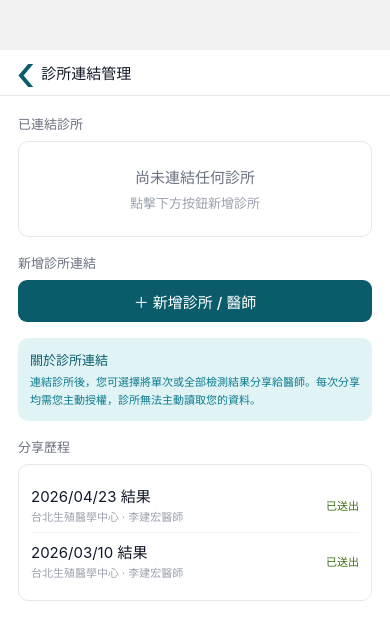
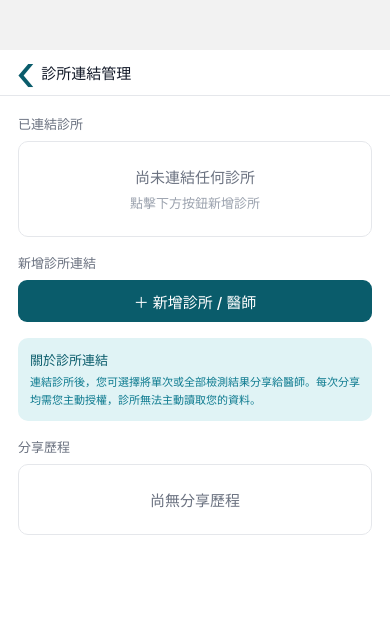
Before and after one commit to sweet2000820-cloud/Fertiscan, a React Native app: screen /ClinicList in a window 390 px wide. Shown: the top 640 px of the page. Built offline with nearby package versions, Linux system fonts and the light colour scheme.

Commit message:
Day 10: Camera masks, share history dynamic, navigation fix

```diff
--- a/src/screens/CamCaptureScreen.tsx
+++ b/src/screens/CamCaptureScreen.tsx
@@ -8,9 +8,7 @@ export default function CamCaptureScreen({ navigation }: any) {
   const [captured, setCaptured] = useState(false)
   const cameraRef = useRef<CameraView>(null)
 
-  if (!permission) {
-    return <View style={styles.container} />
-  }
+  if (!permission) return <View style={styles.container} />
 
   if (!permission.granted) {
     return (
@@ -27,7 +25,7 @@ export default function CamCaptureScreen({ navigation }: any) {
     if (cameraRef.current && !captured) {
       setCaptured(true)
       try {
-        const photo = await cameraRef.current.takePictureAsync({ quality: 0.8 })
+        await cameraRef.current.takePictureAsync({ quality: 0.8 })
         navigation.navigate('Analysis')
       } catch (e) {
         Alert.alert('拍攝失敗', '請再試一次')
@@ -38,9 +36,22 @@ export default function CamCaptureScreen({ navigation }: any) {
 
   return (
     <View style={styles.container}>
-      <CameraView style={styles.camera} facing="front" ref={cameraRef}>
+      <CameraView style={StyleSheet.absoluteFill} facing="front" ref={cameraRef} />
 
-        {/* 頂部狀態列 */}
+      <View style={styles.maskTop} />
+      <View style={styles.maskMiddle}>
+        <View style={styles.maskSide} />
+        <View style={styles.frameBox}>
+          <View style={[styles.corner, styles.cornerTL]} />
+          <View style={[styles.corner, styles.cornerTR]} />
+          <View style={[styles.corner, styles.cornerBL]} />
+          <View style={[styles.corner, styles.cornerBR]} />
+          <Text style={styles.frameHint}>將試紙對準框內</Text>
+        </View>
+        <View style={styles.maskSide} />
+      </View>
+      <View style={styles.maskBottom} />
+
       <View style={styles.header}>
         <TouchableOpacity onPress={() => navigation.goBack()}>
           <Text style={styles.backBtn}>‹ 返回</Text>
@@ -51,19 +62,6 @@ export default function CamCaptureScreen({ navigation }: any) {
         </View>
       </View>
 
-        {/* 取景框 */}
-        <View style={styles.viewfinder}>
-          <View style={styles.frameBox}>
-            {/* 四個角落 */}
-            <View style={[styles.corner, styles.cornerTL]} />
-            <View style={[styles.corner, styles.cornerTR]} />
-            <View style={[styles.corner, styles.cornerBL]} />
-            <View style={[styles.corner, styles.cornerBR]} />
-            <Text style={styles.frameHint}>將試紙對準框內</Text>
-          </View>
-        </View>
-
-        {/* 底部控制列 */}
       <View style={styles.footer}>
         <Text style={styles.hintText}>保持手機穩定，確認 C、T 兩條線清晰可見</Text>
         <View style={styles.captureRow}>
@@ -76,22 +74,28 @@ export default function CamCaptureScreen({ navigation }: any) {
           <View style={styles.sideBtn} />
         </View>
       </View>
-
-      </CameraView>
     </View>
   )
 }
 
 const styles = StyleSheet.create({
   container: { flex: 1, backgroundColor: '#000' },
-  camera: { flex: 1 },
   permContainer: { flex: 1, backgroundColor: '#000', alignItems: 'center', justifyContent: 'center', padding: 24 },
   permText: { color: '#fff', fontSize: typography.sizes.md, textAlign: 'center', marginBottom: 20 },
   permBtn: { backgroundColor: colors.primary, paddingHorizontal: 24, paddingVertical: 12, borderRadius: 9 },
   permBtnText: { color: '#fff', fontSize: typography.sizes.md, fontWeight: typography.weights.medium },
+  maskTop: { position: 'absolute', top: 0, left: 0, right: 0, height: '35%', backgroundColor: 'rgba(0,0,0,0.6)' },
+  maskMiddle: { position: 'absolute', top: '35%', left: 0, right: 0, height: 160, flexDirection: 'row' },
+  maskSide: { flex: 1, backgroundColor: 'rgba(0,0,0,0.6)' },
+  maskBottom: { position: 'absolute', top: '35%', left: 0, right: 0, bottom: 0, marginTop: 160, backgroundColor: 'rgba(0,0,0,0.6)' },
   header: {
+    position: 'absolute', top: 0, left: 0, right: 0,
     flexDirection: 'row', alignItems: 'center', justifyContent: 'space-between',
     padding: 14, paddingTop: 60,
+  },
+  footer: {
+    position: 'absolute', bottom: 0, left: 0, right: 0,
+    padding: 14, paddingBottom: 50,
   },
   backBtn: { fontSize: typography.sizes.sm, color: 'rgba(255,255,255,0.7)' },
   stepText: { fontSize: typography.sizes.xs, color: 'rgba(255,255,255,0.5)' },
@@ -101,19 +105,17 @@ const styles = StyleSheet.create({
     paddingHorizontal: 7, paddingVertical: 2,
   },
   liveText: { fontSize: typography.sizes.xs, color: '#4ade80' },
-  viewfinder: { flex: 1, alignItems: 'center', justifyContent: 'center' },
   frameBox: {
     width: 280, height: 160,
     borderWidth: 1, borderColor: 'rgba(255,255,255,0.3)',
     borderRadius: 8, alignItems: 'center', justifyContent: 'center',
   },
-  corner: { position: 'absolute', width: 20, height: 20, borderColor: '#4ade80', borderStyle: 'solid' },
+  corner: { position: 'absolute', width: 20, height: 20, borderColor: '#4ade80' },
   cornerTL: { top: -1, left: -1, borderTopWidth: 2, borderLeftWidth: 2, borderTopLeftRadius: 4 },
   cornerTR: { top: -1, right: -1, borderTopWidth: 2, borderRightWidth: 2, borderTopRightRadius: 4 },
   cornerBL: { bottom: -1, left: -1, borderBottomWidth: 2, borderLeftWidth: 2, borderBottomLeftRadius: 4 },
   cornerBR: { bottom: -1, right: -1, borderBottomWidth: 2, borderRightWidth: 2, borderBottomRightRadius: 4 },
-  frameHint: { color: 'rgba(255,255,255,0.5)', fontSize: typography.sizes.xs },
-  footer: { padding: 14, paddingBottom: 40 },
+  frameHint: { color: 'rgba(255,255,255,0.5)', fontSize: typography.sizes.xs, textAlign: 'center' },
   hintText: { color: 'rgba(255,255,255,0.5)', fontSize: typography.sizes.xs, textAlign: 'center', marginBottom: 16 },
   captureRow: { flexDirection: 'row', alignItems: 'center', justifyContent: 'center', gap: 40 },
   sideBtn: { width: 36, height: 36, alignItems: 'center', justifyContent: 'center' },
--- a/src/screens/ClinicListScreen.tsx
+++ b/src/screens/ClinicListScreen.tsx
@@ -2,13 +2,24 @@ import { View, Text, StyleSheet, ScrollView, TouchableOpacity, Switch, Alert } f
 import { colors, typography } from '../theme'
 import { useState, useEffect } from 'react'
 import AsyncStorage from '@react-native-async-storage/async-storage'
+import { getRecords } from '../storage'
 
 export default function ClinicListScreen({ navigation }: any) {
   const [clinics, setClinics] = useState<{id: number, name: string, doctor: string, date: string}[]>([])
+  const [sharedHistory, setSharedHistory] = useState<{date: string, clinic: string}[]>([])
 
   useEffect(() => {
     AsyncStorage.getItem('clinics').then(val => {
       if (val) setClinics(JSON.parse(val))
+    })
+  getRecords().then(records => {
+      if (records.length > 0 && clinics.length > 0) {
+        const history = records.slice(0, 5).map(r => ({
+          date: `${r.date} 結果`,
+          clinic: `${clinics[0]?.name || '—'} · ${clinics[0]?.doctor || '—'}`
+        }))
+        setSharedHistory(history)
+      }
     })
   }, [])
 
@@ -89,11 +100,13 @@ export default function ClinicListScreen({ navigation }: any) {
         </View>
 
         <Text style={styles.sectionTitle}>分享歷程</Text>
+        {sharedHistory.length === 0 ? (
+          <View style={styles.emptyCard}>
+            <Text style={styles.emptyText}>尚無分享歷程</Text>
+          </View>
+        ) : (
         <View style={styles.listCard}>
-          {[
-            { date: '2026/04/23 結果', clinic: '台北生殖醫學中心 · 李建宏醫師' },
-            { date: '2026/03/10 結果', clinic: '台北生殖醫學中心 · 李建宏醫師' },
-          ].map((item, i) => (
+          {sharedHistory.map((item, i) => (
             <View key={i} style={[styles.historyRow, i === 1 && { borderBottomWidth: 0 }]}>
               <View>
                 <Text style={styles.historyDate}>{item.date}</Text>
@@ -103,6 +116,7 @@ export default function ClinicListScreen({ navigation }: any) {
             </View>
           ))}
         </View>
+        )}
 
       </ScrollView>
     </View>
--- a/src/screens/WhiteCaptureScreen.tsx
+++ b/src/screens/WhiteCaptureScreen.tsx
@@ -36,7 +36,21 @@ export default function WhiteCaptureScreen({ navigation }: any) {
 
   return (
     <View style={styles.container}>
-      <CameraView style={styles.camera} facing="front" ref={cameraRef}>
+      <CameraView style={StyleSheet.absoluteFill} facing="front" ref={cameraRef} />
+
+      <View style={styles.maskTop} />
+      <View style={styles.maskMiddle}>
+        <View style={styles.maskSide} />
+        <View style={styles.frameBox}>
+          <View style={[styles.corner, styles.cornerTL]} />
+          <View style={[styles.corner, styles.cornerTR]} />
+          <View style={[styles.corner, styles.cornerBL]} />
+          <View style={[styles.corner, styles.cornerBR]} />
+          <Text style={styles.frameHint}>請勿放入試紙{'\n'}純白場拍攝</Text>
+        </View>
+        <View style={styles.maskSide} />
+      </View>
+      <View style={styles.maskBottom} />
 
       <View style={styles.header}>
         <TouchableOpacity onPress={() => navigation.goBack()}>
@@ -45,16 +59,6 @@ export default function WhiteCaptureScreen({ navigation }: any) {
         <Text style={styles.stepText}>步驟 2/5 — 白場校準</Text>
         <View style={styles.calibBadge}>
           <Text style={styles.calibText}>CALIBRATING</Text>
-          </View>
-        </View>
-
-        <View style={styles.viewfinder}>
-          <View style={styles.frameBox}>
-            <View style={[styles.corner, styles.cornerTL]} />
-            <View style={[styles.corner, styles.cornerTR]} />
-            <View style={[styles.corner, styles.cornerBL]} />
-            <View style={[styles.corner, styles.cornerBR]} />
-            <Text style={styles.frameHint}>請勿放入試紙{'\n'}純白場拍攝</Text>
         </View>
       </View>
 
@@ -70,22 +74,28 @@ export default function WhiteCaptureScreen({ navigation }: any) {
           <View style={styles.sideBtn} />
         </View>
       </View>
-
-      </CameraView>
     </View>
   )
 }
 
 const styles = StyleSheet.create({
   container: { flex: 1, backgroundColor: '#000' },
-  camera: { flex: 1 },
   permContainer: { flex: 1, backgroundColor: '#000', alignItems: 'center', justifyContent: 'center', padding: 24 },
   permText: { color: '#fff', fontSize: typography.sizes.md, textAlign: 'center', marginBottom: 20 },
   permBtn: { backgroundColor: colors.primary, paddingHorizontal: 24, paddingVertical: 12, borderRadius: 9 },
   permBtnText: { color: '#fff', fontSize: typography.sizes.md, fontWeight: typography.weights.medium },
+  maskTop: { position: 'absolute', top: 0, left: 0, right: 0, height: '35%', backgroundColor: 'rgba(0,0,0,0.6)' },
+  maskMiddle: { position: 'absolute', top: '35%', left: 0, right: 0, height: 160, flexDirection: 'row' },
+  maskSide: { flex: 1, backgroundColor: 'rgba(0,0,0,0.6)' },
+  maskBottom: { position: 'absolute', top: '35%', left: 0, right: 0, bottom: 0, marginTop: 160, backgroundColor: 'rgba(0,0,0,0.6)' },
   header: {
+    position: 'absolute', top: 0, left: 0, right: 0,
     flexDirection: 'row', alignItems: 'center', justifyContent: 'space-between',
     padding: 14, paddingTop: 60,
+  },
+  footer: {
+    position: 'absolute', bottom: 0, left: 0, right: 0,
+    padding: 14, paddingBottom: 50,
   },
   backBtn: { fontSize: typography.sizes.sm, color: 'rgba(255,255,255,0.7)' },
   stepText: { fontSize: typography.sizes.xs, color: 'rgba(255,255,255,0.5)' },
@@ -95,7 +105,6 @@ const styles = StyleSheet.create({
     paddingHorizontal: 7, paddingVertical: 2,
   },
   calibText: { fontSize: typography.sizes.xs, color: '#4ade80' },
-  viewfinder: { flex: 1, alignItems: 'center', justifyContent: 'center' },
   frameBox: {
     width: 280, height: 160,
     borderWidth: 1, borderColor: 'rgba(255,255,255,0.3)',
@@ -107,7 +116,6 @@ const styles = StyleSheet.create({
   cornerBL: { bottom: -1, left: -1, borderBottomWidth: 2, borderLeftWidth: 2, borderBottomLeftRadius: 4 },
   cornerBR: { bottom: -1, right: -1, borderBottomWidth: 2, borderRightWidth: 2, borderBottomRightRadius: 4 },
   frameHint: { color: 'rgba(255,255,255,0.5)', fontSize: typography.sizes.xs, textAlign: 'center', lineHeight: 18 },
-  footer: { padding: 14, paddingBottom: 40 },
   hintText: { color: 'rgba(255,255,255,0.5)', fontSize: typography.sizes.xs, textAlign: 'center', marginBottom: 16 },
   captureRow: { flexDirection: 'row', alignItems: 'center', justifyContent: 'center', gap: 40 },
   sideBtn: { width: 36, height: 36, alignItems: 'center', justifyContent: 'center' },
```
Lines whose indentation alone changed are shown as unchanged.
